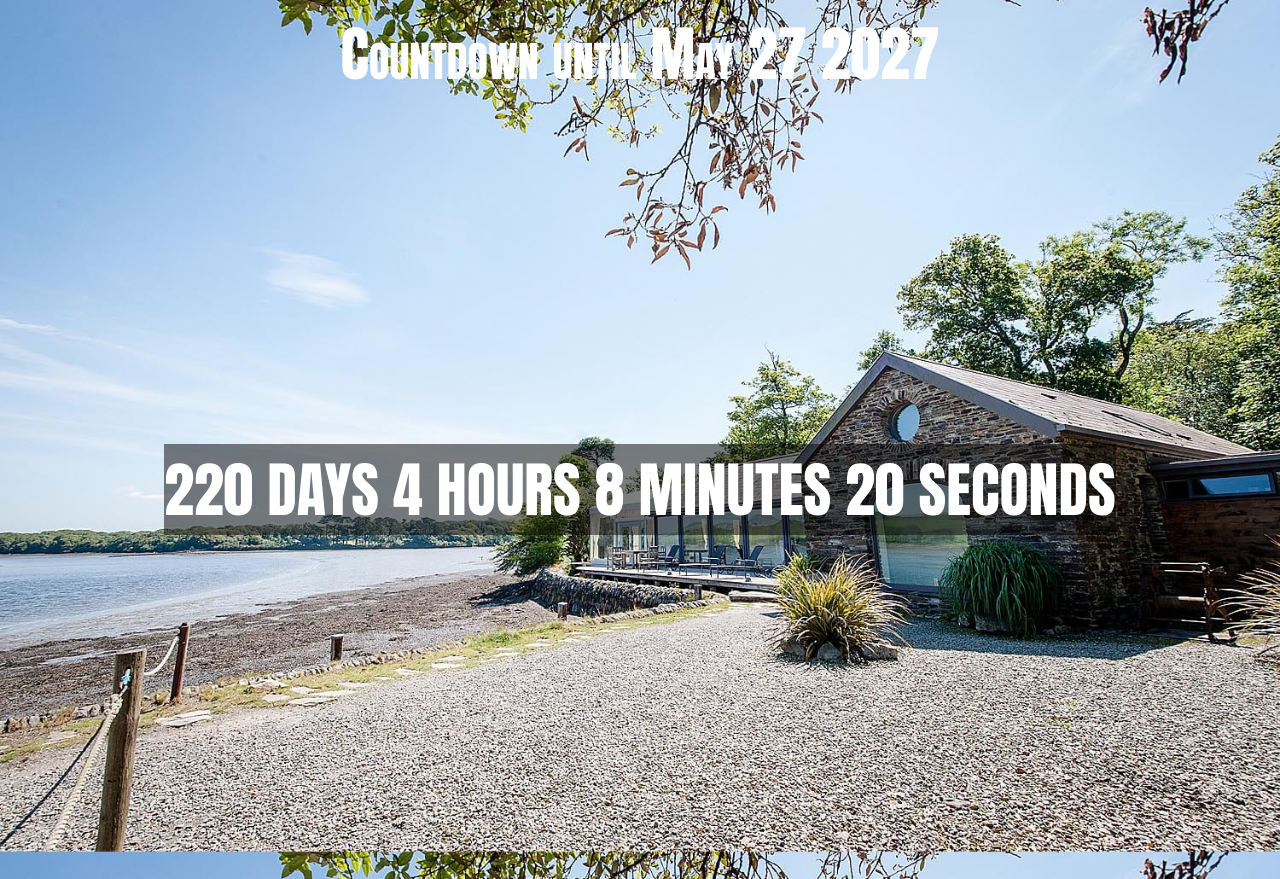
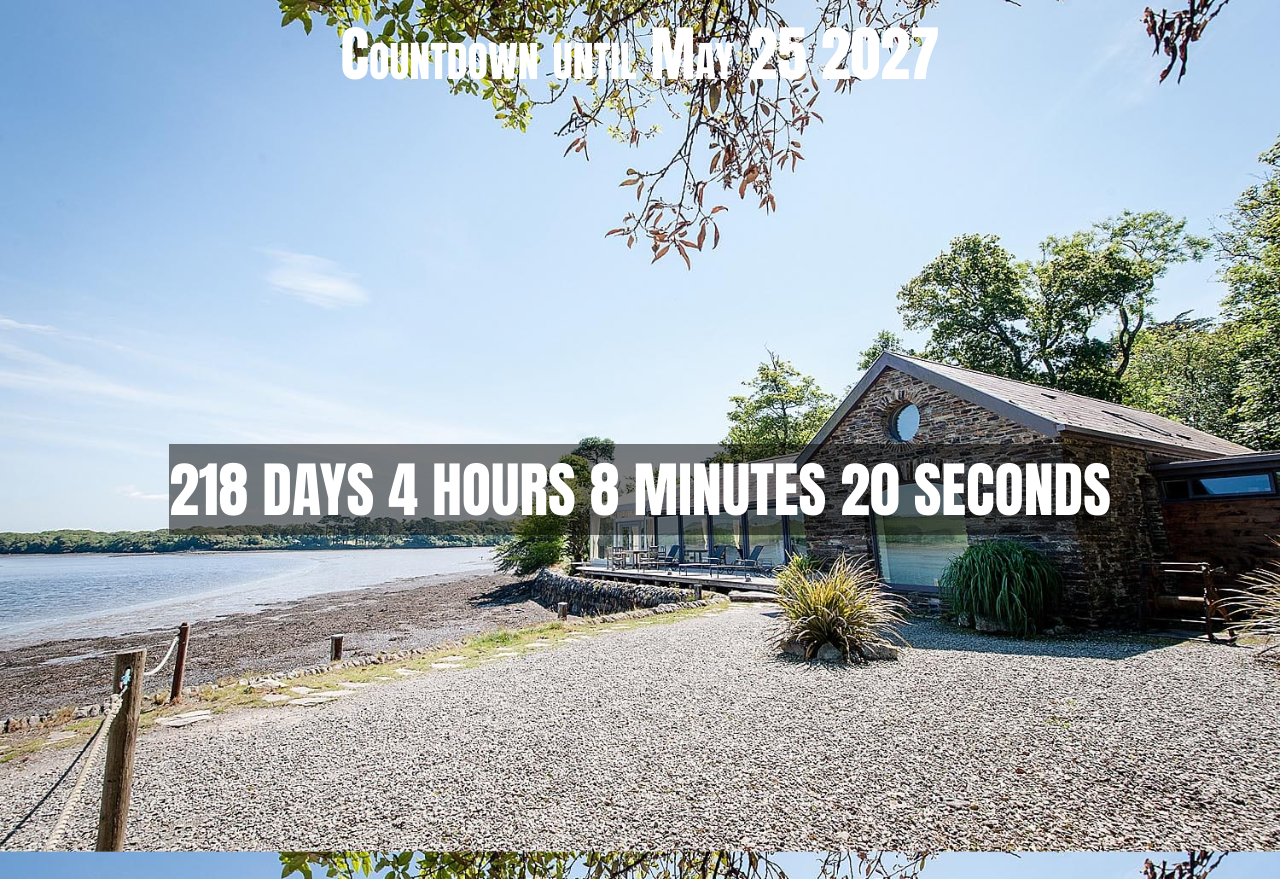
Before and after one commit to Dillonius/dillonius.github.io, a plain HTML site: page index.html in a window 1280 px wide. Drawn offline with Linux system fonts and the light colour scheme.

Commit message:
Updated Date

```diff
--- a/index.html
+++ b/index.html
@@ -42,7 +42,7 @@ body {
 </style>
 </head>
 <body>
-  <p class="myFont">Countdown until May 27 2027</p>
+  <p class="myFont">Countdown until May 25 2027</p>
 
 <dev class="center">
     <p id="countdown"></p>
@@ -51,7 +51,7 @@ body {
 
 <script>
 // Set the date we're counting down to
-var countDownDate = new Date("May 27, 2027 00:00:00").getTime();
+var countDownDate = new Date("May 25, 2027 00:00:00").getTime();
 
 // Update the count down every 1 second
 var x = setInterval(function() {
```
